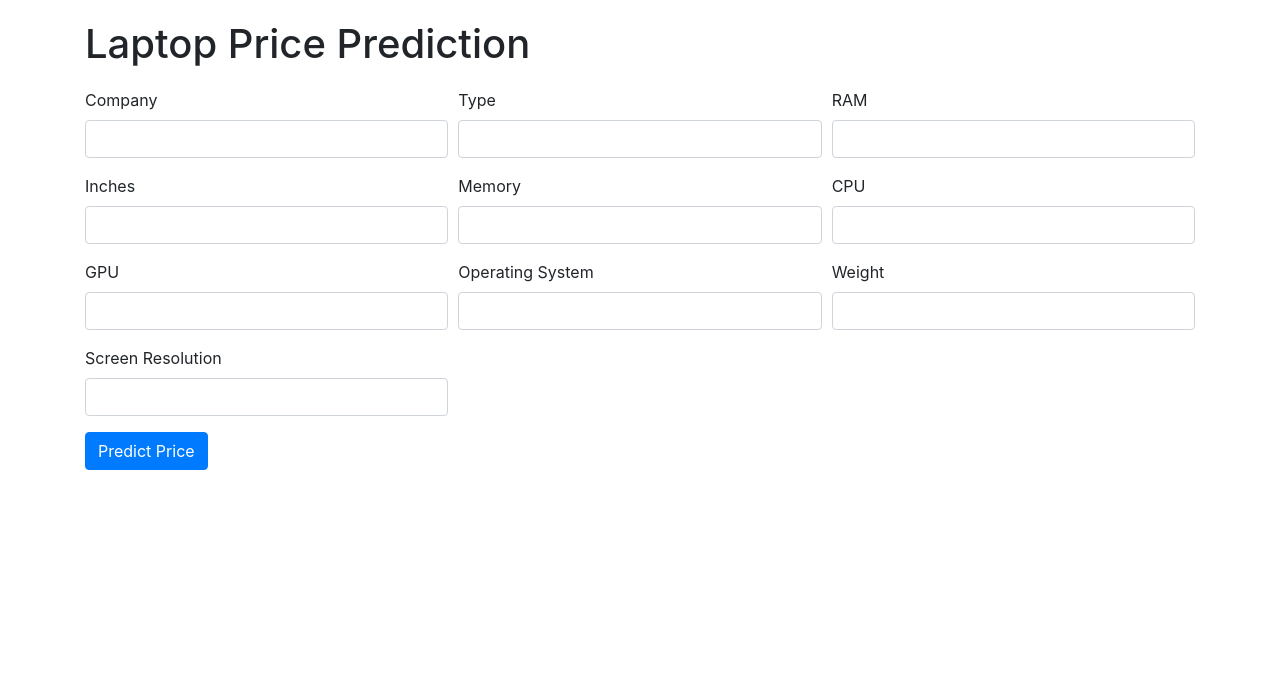
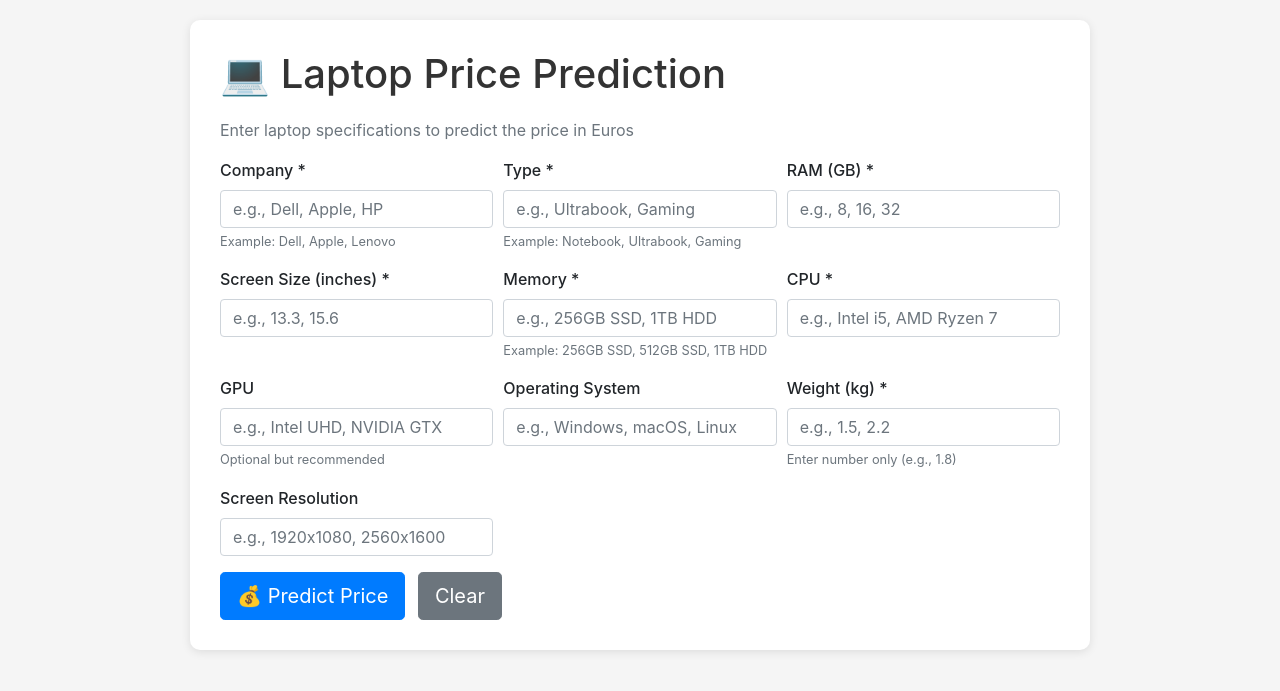
Before and after one commit to mukeshboolani786/laptop-price-prediction, a Flask app: page / in a window 1280 px wide. Shown: the top 691 px of the page. Run offline with Flask 3, Linux system fonts and the light colour scheme; parts of the project's set-up code (start-up, migrations or seed data) failed here and were passed over; some libraries are stand-ins or nearby versions.

Commit message:
Enhance styling and structure of index.html

```diff
--- a/laptop price prediction Ds project/flask and Gui/templates/index.html
+++ b/laptop price prediction Ds project/flask and Gui/templates/index.html
@@ -5,86 +5,95 @@
     <meta name="viewport" content="width=device-width, initial-scale=1.0">
     <title>Laptop Price Prediction</title>
     <link rel="stylesheet" href="https://stackpath.bootstrapcdn.com/bootstrap/4.5.2/css/bootstrap.min.css">
-
     <style>
-        body { padding: 20px; }
-        h1 { margin-bottom: 20px; }
+        body { padding: 20px; background-color: #f5f5f5; }
+        h1 { margin-bottom: 20px; color: #333; }
+        .container { max-width: 900px; background: white; padding: 30px; border-radius: 10px; box-shadow: 0 2px 10px rgba(0,0,0,0.1); }
+        .form-group label { font-weight: 500; }
     </style>
-
 </head>
-
 <body>
 
 <div class="container">
-
-<h1>Laptop Price Prediction</h1>
+    <h1>💻 Laptop Price Prediction</h1>
+    <p class="text-muted">Enter laptop specifications to predict the price in Euros</p>
 
     <form method="POST">
-
         <div class="form-row">
-
             <div class="form-group col-md-4">
-<label>Company</label>
-<input type="text" name="company" class="form-control" required>
+                <label>Company *</label>
+                <input type="text" name="company" class="form-control" placeholder="e.g., Dell, Apple, HP" required>
+                <small class="form-text text-muted">Example: Dell, Apple, Lenovo</small>
             </div>
 
             <div class="form-group col-md-4">
-<label>Type</label>
-<input type="text" name="type" class="form-control" required>
+                <label>Type *</label>
+                <input type="text" name="type" class="form-control" placeholder="e.g., Ultrabook, Gaming" required>
+                <small class="form-text text-muted">Example: Notebook, Ultrabook, Gaming</small>
             </div>
 
             <div class="form-group col-md-4">
-<label>RAM</label>
-<input type="number" name="ram" class="form-control" required>
+                <label>RAM (GB) *</label>
+                <input type="number" name="ram" class="form-control" placeholder="e.g., 8, 16, 32" step="1" required>
             </div>
 
             <div class="form-group col-md-4">
-<label>Inches</label>
-<input type="number" step="0.1" name="inches" class="form-control" required>
+                <label>Screen Size (inches) *</label>
+                <input type="number" step="0.1" name="inches" class="form-control" placeholder="e.g., 13.3, 15.6" required>
             </div>
 
             <div class="form-group col-md-4">
-<label>Memory</label>
-<input type="text" name="memory" class="form-control" required>
+                <label>Memory *</label>
+                <input type="text" name="memory" class="form-control" placeholder="e.g., 256GB SSD, 1TB HDD" required>
+                <small class="form-text text-muted">Example: 256GB SSD, 512GB SSD, 1TB HDD</small>
             </div>
 
             <div class="form-group col-md-4">
-<label>CPU</label>
-<input type="text" name="cpu" class="form-control" required>
+                <label>CPU *</label>
+                <input type="text" name="cpu" class="form-control" placeholder="e.g., Intel i5, AMD Ryzen 7" required>
             </div>
 
             <div class="form-group col-md-4">
                 <label>GPU</label>
-<input type="text" name="gpu" class="form-control" required>
+                <input type="text" name="gpu" class="form-control" placeholder="e.g., Intel UHD, NVIDIA GTX">
+                <small class="form-text text-muted">Optional but recommended</small>
             </div>
 
             <div class="form-group col-md-4">
                 <label>Operating System</label>
-<input type="text" name="os" class="form-control" required>
+                <input type="text" name="os" class="form-control" placeholder="e.g., Windows, macOS, Linux">
             </div>
 
             <div class="form-group col-md-4">
-<label>Weight</label>
-<input type="text" name="weight" class="form-control" required>
+                <label>Weight (kg) *</label>
+                <input type="number" step="0.1" name="weight" class="form-control" placeholder="e.g., 1.5, 2.2" required>
+                <small class="form-text text-muted">Enter number only (e.g., 1.8)</small>
             </div>
 
             <div class="form-group col-md-4">
                 <label>Screen Resolution</label>
-<input type="text" name="resolution" class="form-control" required>
+                <input type="text" name="resolution" class="form-control" placeholder="e.g., 1920x1080, 2560x1600">
+            </div>
         </div>
 
+        <button type="submit" class="btn btn-primary btn-lg">💰 Predict Price</button>
+        <button type="reset" class="btn btn-secondary btn-lg ml-2">Clear</button>
+    </form>
+
+    {% if error %}
+    <div class="alert alert-danger mt-4">
+        <h4 class="alert-heading">Error!</h4>
+        <p>{{ error }}</p>
     </div>
-
-<button type="submit" class="btn btn-primary">Predict Price</button>
-
-</form>
+    {% endif %}
 
     {% if prediction %}
     <div class="alert alert-success mt-4">
-<h3>Predicted Price: € {{ prediction }}</h3>
+        <h3>💰 Predicted Price: € {{ prediction }}</h3>
+        <hr>
+        <p class="mb-0">This prediction is based on the specifications you provided.</p>
     </div>
     {% endif %}
-
 </div>
 
 </body>
```
Lines whose indentation alone changed are shown as unchanged.
